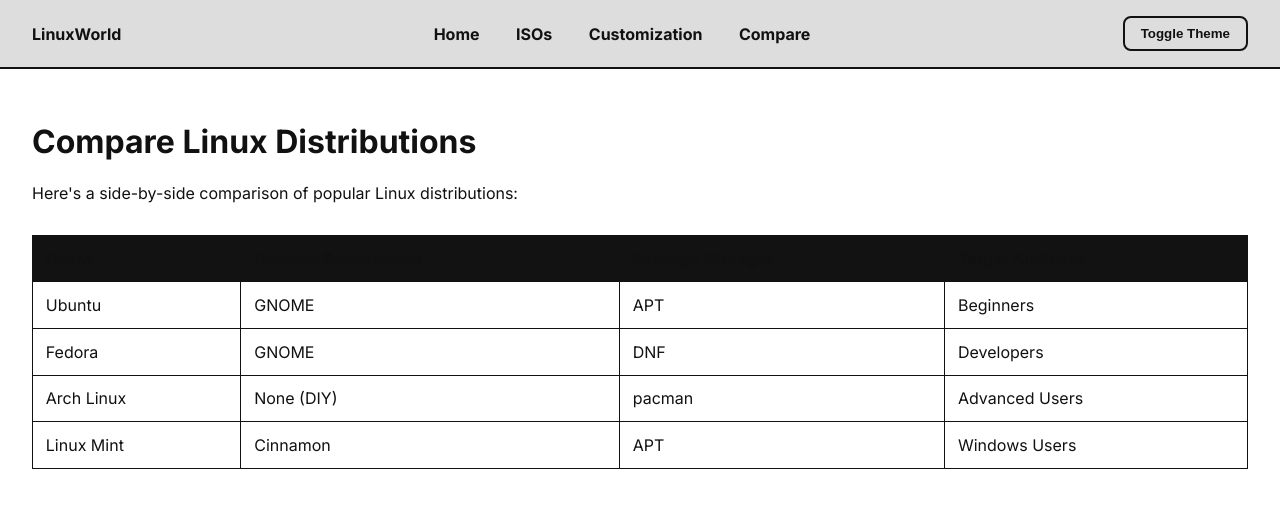
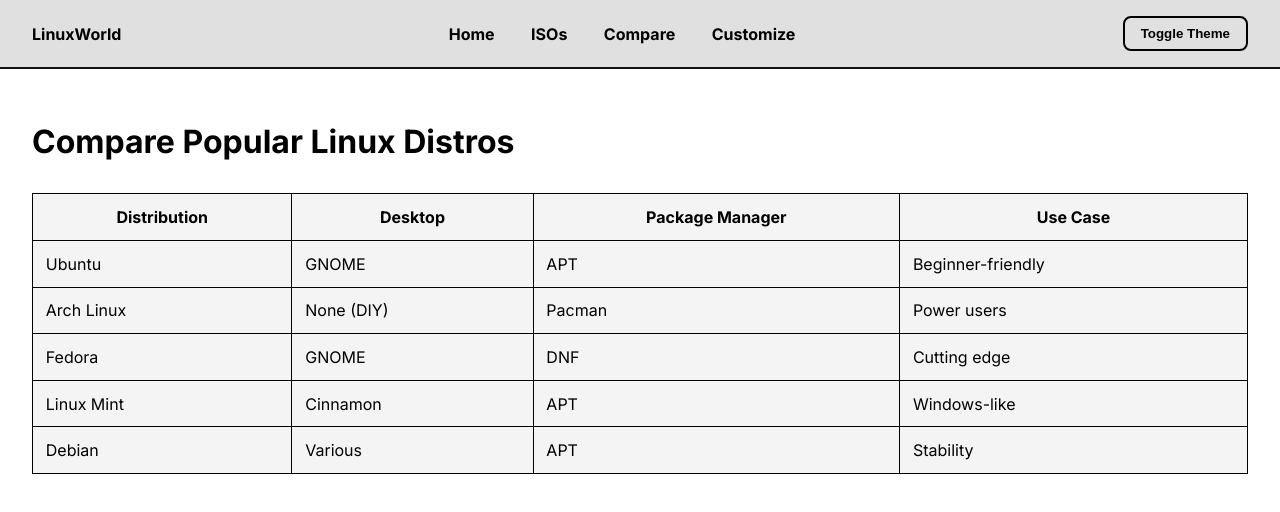
Before and after one commit to distrobased/stickyhoster, a plain HTML site: page compare.html in a window 1280 px wide. Both pictures are taken after a click on the button "Toggle Theme". Drawn offline with Linux system fonts and the light colour scheme.

Commit message:
Update compare.html

```diff
--- a/compare.html
+++ b/compare.html
@@ -2,31 +2,33 @@
 <html lang="en">
 <head>
   <meta charset="UTF-8" />
-  <meta name="viewport" content="width=device-width, initial-scale=1.0" />
+  <meta name="viewport" content="width=device-width, initial-scale=1.0"/>
   <title>Compare Linux Distros</title>
+  <link rel="preconnect" href="https://fonts.googleapis.com" />
+  <link rel="preconnect" href="https://fonts.gstatic.com" crossorigin />
   <link href="https://fonts.googleapis.com/css2?family=Inter:wght@400;700&display=swap" rel="stylesheet" />
   <style>
     body {
+      font-family: 'Inter', sans-serif;
       margin: 0;
-      font-family: 'Inter', sans-serif;
-      background-color: #0e0e0e;
+      background-color: #0d0d0d;
       color: #00ffff;
       transition: background 0.3s, color 0.3s;
     }
 
     header {
-      background: #111;
+      background: #000;
+      border-bottom: 2px solid #00ffff;
       padding: 1rem 2rem;
       display: flex;
       justify-content: space-between;
       align-items: center;
-      border-bottom: 2px solid #00ffff;
     }
 
     nav a {
+      color: #00ffff;
+      text-decoration: none;
       margin: 0 1rem;
-      text-decoration: none;
-      color: #00ffff;
       font-weight: bold;
     }
 
@@ -45,46 +47,45 @@
     }
 
     th, td {
+      padding: 0.8rem;
       border: 1px solid #00ffff;
-      padding: 0.8rem;
-      text-align: left;
+      background-color: #111;
     }
 
     th {
-      background-color: #121212;
+      background-color: #1c1c1c;
     }
 
-    .toggle {
-      background: none;
+    .toggle-btn {
+      background: transparent;
       border: 2px solid #00ffff;
+      padding: 0.5rem 1rem;
       color: #00ffff;
-      padding: 0.5rem 1rem;
-      cursor: pointer;
       font-weight: bold;
       border-radius: 8px;
+      cursor: pointer;
     }
 
     .dark-mode {
-      background-color: #ffffff;
-      color: #111111;
-    }
-
-    .dark-mode th, .dark-mode td {
-      border-color: #111;
+      background-color: #fff;
+      color: #000;
     }
 
     .dark-mode header {
-      background: #ddd;
-      border-color: #111;
+      background-color: #e0e0e0;
+      border-bottom: 2px solid #111;
     }
 
-    .dark-mode nav a {
-      color: #111;
+    .dark-mode nav a,
+    .dark-mode .toggle-btn {
+      color: #000;
+      border-color: #000;
     }
 
-    .dark-mode .toggle {
-      color: #111;
-      border-color: #111;
+    .dark-mode table th,
+    .dark-mode table td {
+      background-color: #f4f4f4;
+      border-color: #000;
     }
   </style>
 </head>
@@ -94,23 +95,21 @@
     <nav>
       <a href="index.html">Home</a>
       <a href="linuxiso.html">ISOs</a>
-      <a href="customization.html">Customization</a>
       <a href="compare.html">Compare</a>
+      <a href="customization.html">Customize</a>
     </nav>
-    <button class="toggle" onclick="toggleTheme()">Toggle Theme</button>
+    <button class="toggle-btn" onclick="toggleTheme()">Toggle Theme</button>
   </header>
 
   <div class="container">
-    <h1>Compare Linux Distributions</h1>
-    <p>Here's a side-by-side comparison of popular Linux distributions:</p>
-
+    <h1>Compare Popular Linux Distros</h1>
     <table>
       <thead>
         <tr>
-          <th>Distro</th>
-          <th>Desktop Environment</th>
+          <th>Distribution</th>
+          <th>Desktop</th>
           <th>Package Manager</th>
-          <th>Target Audience</th>
+          <th>Use Case</th>
         </tr>
       </thead>
       <tbody>
@@ -118,25 +117,31 @@
           <td>Ubuntu</td>
           <td>GNOME</td>
           <td>APT</td>
-          <td>Beginners</td>
+          <td>Beginner-friendly</td>
+        </tr>
+        <tr>
+          <td>Arch Linux</td>
+          <td>None (DIY)</td>
+          <td>Pacman</td>
+          <td>Power users</td>
         </tr>
         <tr>
           <td>Fedora</td>
           <td>GNOME</td>
           <td>DNF</td>
-          <td>Developers</td>
-        </tr>
-        <tr>
-          <td>Arch Linux</td>
-          <td>None (DIY)</td>
-          <td>pacman</td>
-          <td>Advanced Users</td>
+          <td>Cutting edge</td>
         </tr>
         <tr>
           <td>Linux Mint</td>
           <td>Cinnamon</td>
           <td>APT</td>
-          <td>Windows Users</td>
+          <td>Windows-like</td>
+        </tr>
+        <tr>
+          <td>Debian</td>
+          <td>Various</td>
+          <td>APT</td>
+          <td>Stability</td>
         </tr>
       </tbody>
     </table>
@@ -144,7 +149,7 @@
 
   <script>
     function toggleTheme() {
-      document.body.classList.toggle("dark-mode");
+      document.body.classList.toggle('dark-mode');
     }
   </script>
 </body>
```
